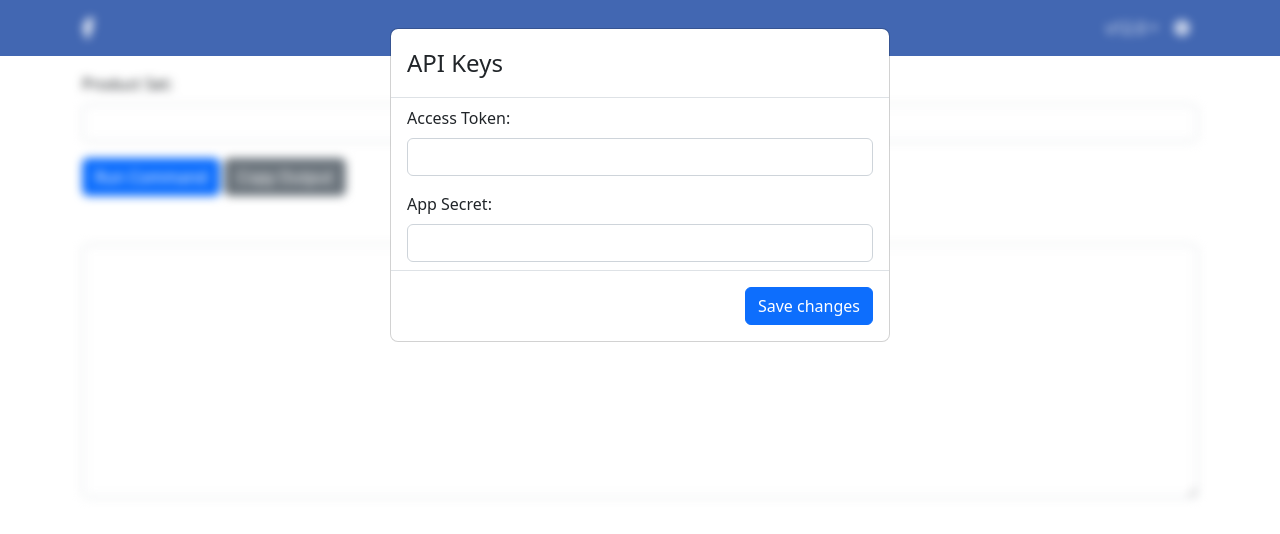
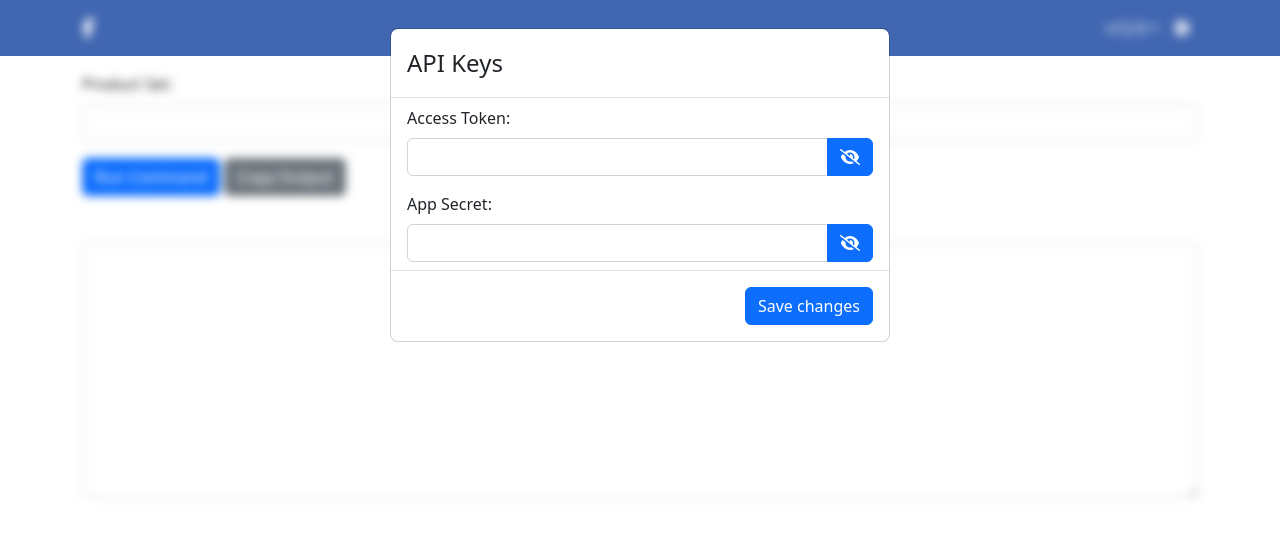
Before and after one commit to taskinoz/Facebook-API-Tester, a React (Vite) app: page / in a window 1280 px wide. Both pictures are taken after a click on the button 1182 px from the left and 28 px from the top of the page. Shown: the top 534 px of the page. Built offline with nearby package versions, Linux system fonts and the light colour scheme.

Commit message:
Added show and hide tokens

```diff
--- a/src/Components/Settings.jsx
+++ b/src/Components/Settings.jsx
@@ -1,4 +1,7 @@
-import { Button, Modal, Form, Col } from "react-bootstrap";
+import { faEye, faEyeSlash } from "@fortawesome/free-solid-svg-icons";
+import { FontAwesomeIcon } from "@fortawesome/react-fontawesome";
+import { useState } from "react";
+import { Button, Modal, Form, Col, InputGroup } from "react-bootstrap";
 
 const Settings = ({
     settingsOpen = false,
@@ -8,6 +11,10 @@ const Settings = ({
     appSecret,
     setAppSecret,
 }) => {
+
+    const [showToken, setShowToken] = useState(true);
+    const [showSecret, setshowSecret] = useState(true);
+
     return (
         <div
             className="modal show"
@@ -19,11 +26,23 @@ const Settings = ({
                 </Modal.Header>
                 <Form.Group as={Col} className="px-3 py-2">
                     <Form.Label>Access Token:</Form.Label>
-                    <Form.Control value={accessToken} onChange={e => setAccessToken(e.target.value)} />
+                    <InputGroup>
+                        <Form.Control type={showSecret?"password":"text"} value={accessToken} onChange={e => setshowSecret(e.target.value)} />
+                        <Button
+                            aria-label="Show Token"
+                            onClick={() => setshowSecret(!showSecret)}
+                        ><FontAwesomeIcon icon={!showSecret?faEye:faEyeSlash} /></Button>
+                    </InputGroup>
                 </Form.Group>
                 <Form.Group as={Col} className="px-3 py-2">
                     <Form.Label>App Secret:</Form.Label>
-                    <Form.Control value={appSecret} onChange={e => setAppSecret(e.target.value)} />
+                    <InputGroup>
+                        <Form.Control type={showToken?"password":"text"} value={appSecret} onChange={e => setShowToken(e.target.value)} />
+                        <Button
+                            aria-label="Show Secret"
+                            onClick={() => setShowToken(!showToken)}
+                        ><FontAwesomeIcon icon={!showToken?faEye:faEyeSlash} /></Button>
+                    </InputGroup>
                 </Form.Group>
                 <Modal.Footer>
                     <Button variant="primary" onClick={() => setSettingsOpen(false)}>Save changes</Button>
```
